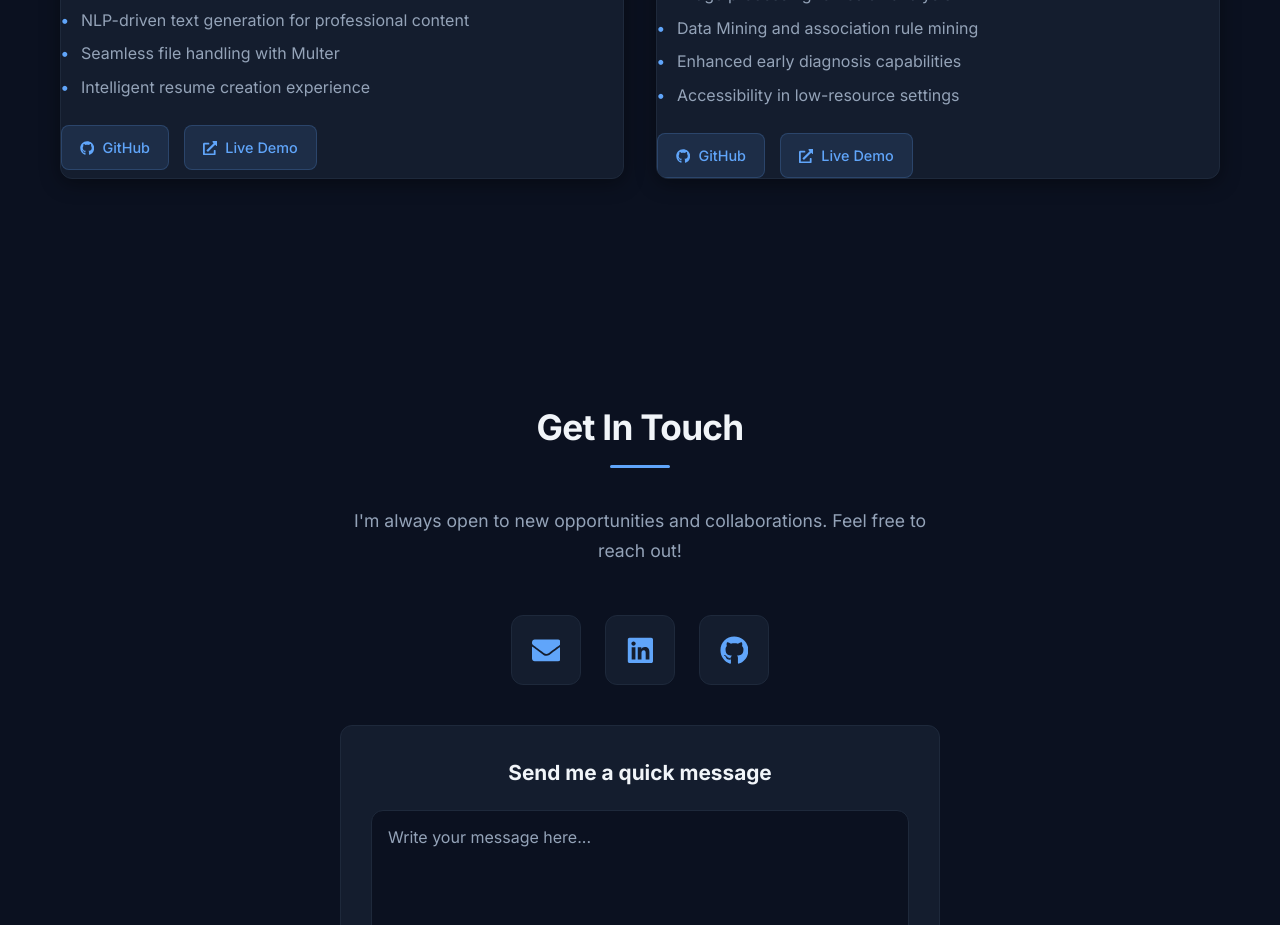
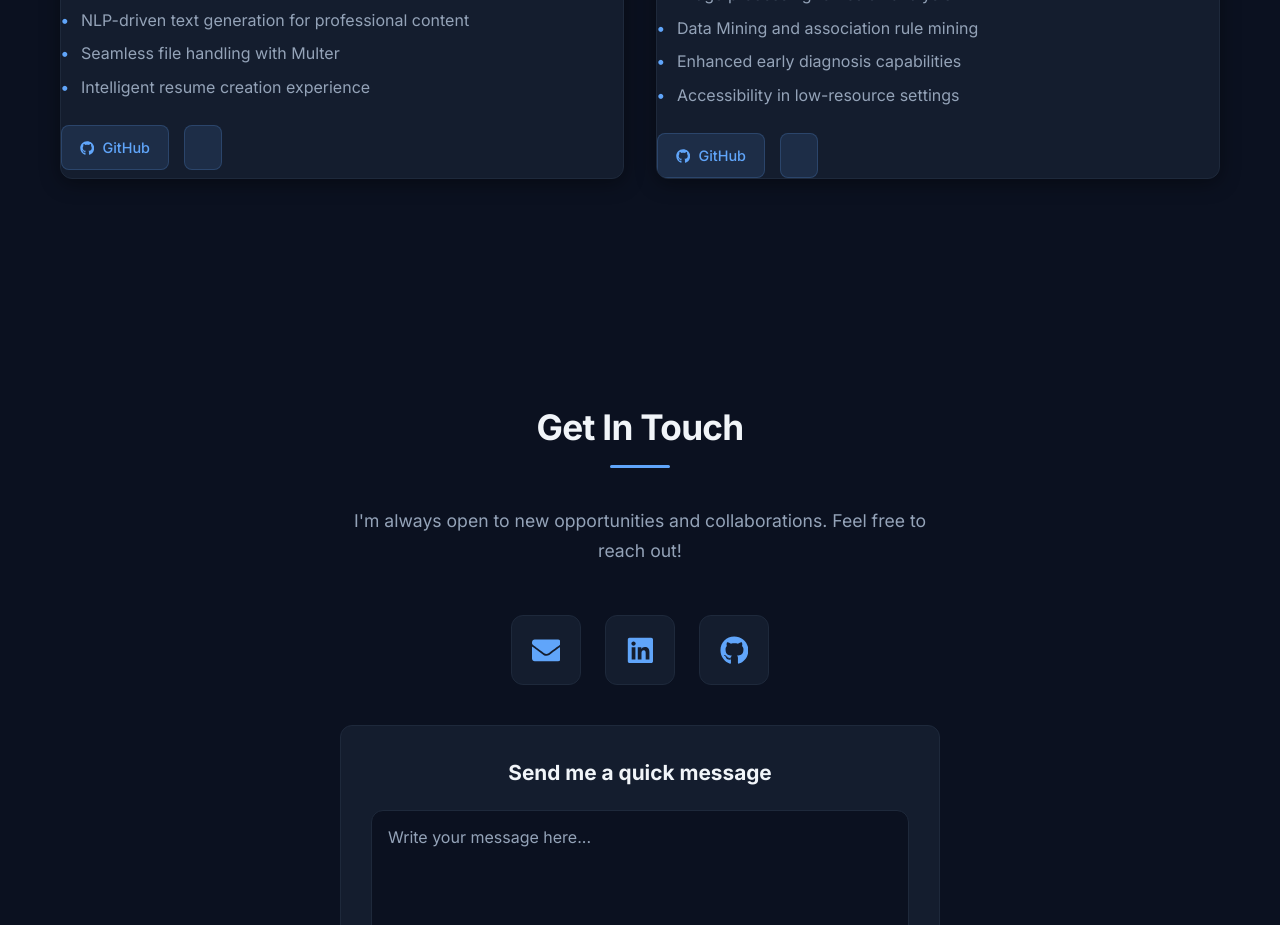
Before and after one commit to ritikamenonp/My_Portfolio, a React (Create React App) app: page / in a window 1280 px wide. Shown: the part 2680-3605 px from the top of the page. Built offline with nearby package versions, Linux system fonts and the light colour scheme.

Commit message:
css updated

```diff
--- a/src/components/Projects.js
+++ b/src/components/Projects.js
@@ -97,8 +97,7 @@ const Projects = () => {
                   rel="noopener noreferrer"
                   className="project-link btn-hover"
                 >
-                  <FaExternalLinkAlt className="link-icon" />
-                  Live Demo
+
                 </a>
               </div>
             </div>
```
Also changed, not shown: 8 other files (tests, documents, lock files or other folders).
